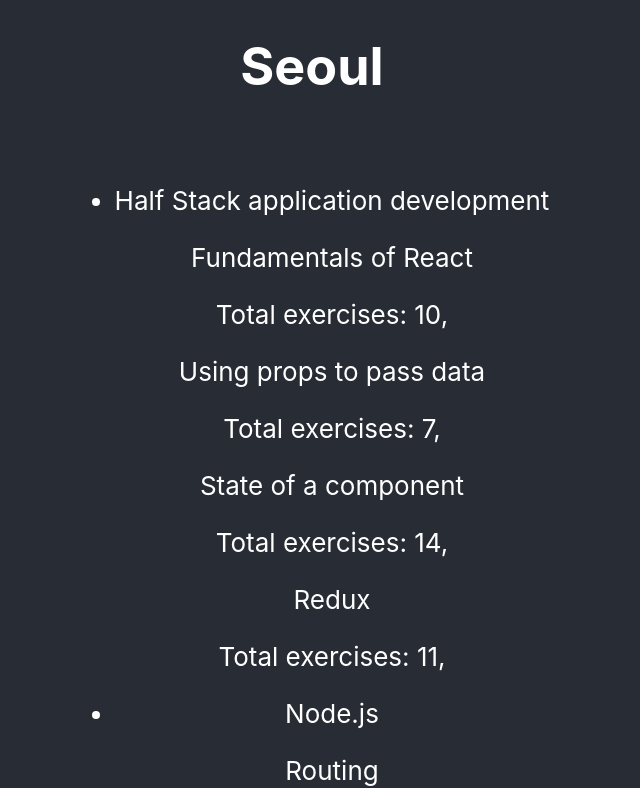
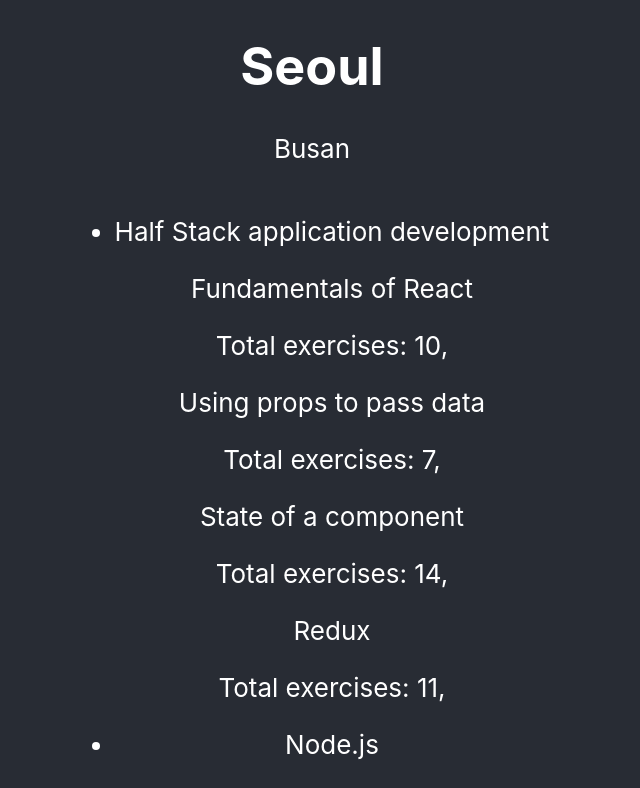
Before and after one commit to SSOL7/Osa2, a React (Vite) app: page / in a window 1280 px wide. Shown: the top 788 px of the page, without its empty margins (328-968 px from the left). Built offline with nearby package versions, Linux system fonts and the light colour scheme.

Commit message:
Tehtävä 2.5

```diff
--- a/src/Course.jsx
+++ b/src/Course.jsx
@@ -1,6 +1,7 @@
 function Course({ course, totalExercises }) {
   return (
     <>
+    <span>Busan</span>
       <ul>
         {course.map((course) => (
           <li key={course.id}>
```
